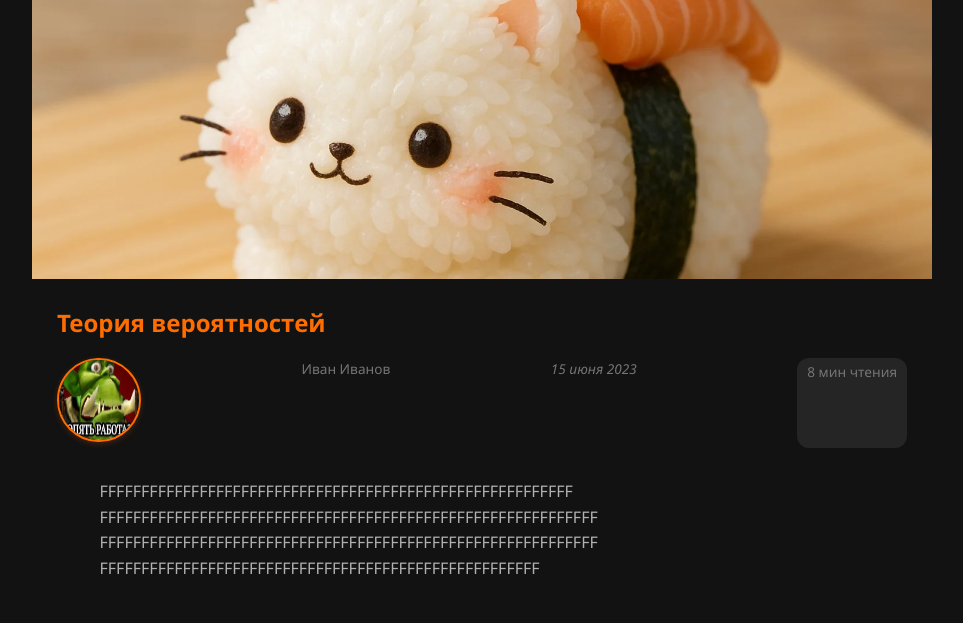
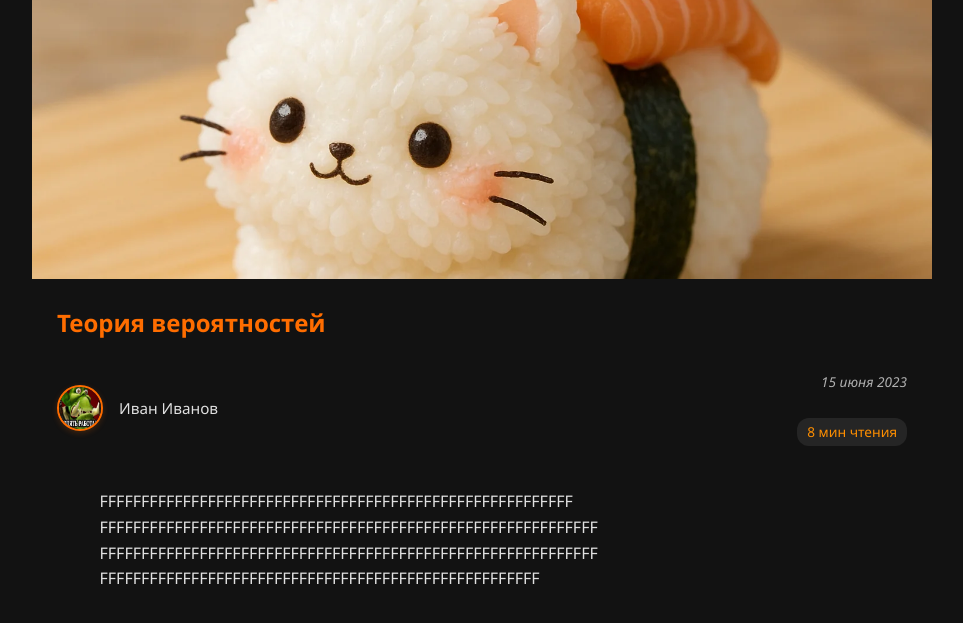
Before and after one commit to Jrol123/KBHub, a Flask app: page /post/1 in a window 1280 px wide. Shown: the part 125-748 px from the top of the page, without its empty margins (158-1121 px from the left). Run offline with Flask 2, Linux system fonts and the light colour scheme; data comes from the database, SQL or seed files in the repository.

Commit message:
changed post page

```diff
--- a/static/css/styles.css
+++ b/static/css/styles.css
@@ -267,14 +267,17 @@ body {
 .post-meta {
     display: flex;
     justify-content: space-between;
+    /* align-items: center; */
+    align-items: stretch;
     font-size: 0.85em;
     color: #757575;
     margin-top: auto;
+    height: 100px;
 }
 
 .author-avatar {
-    width: 80px;
-    height: 80px;
+    width: 42px;
+    height: 42px;
     flex-shrink: 0;
     border-radius: 50%;
     overflow: hidden;
@@ -283,14 +286,28 @@ body {
     box-shadow: 0 2px 6px rgba(255, 109, 0, 0.2);
 }
 
+.meta-author {
+    display: flex;
+    align-items: center;
+    font-size: large;
+    color:#e0e0e0;
+}
+
+.meta-author img {
+    margin-right: 16px;
+}
+
 .meta-date {
     font-style: italic;
+    text-align: right;
+    color: #b0b0b0;
 }
 
 .meta-reading-time {
     background-color: #252525;
     padding: 3px 10px;
     border-radius: 12px;
+    color: #ff8f00;
 }
 
 /* Адаптивность */
@@ -571,7 +588,7 @@ body {
 .post-body {
     margin-top: 15px;
     margin-left: 5%;
-    color: #b0b0b0;
+    color: #e0e0e0; /*#b0b0b0*/
     line-height: 1.6;
     font-size: 16px;
     max-width: 700px;
--- a/templates/post.html
+++ b/templates/post.html
@@ -17,11 +17,16 @@
                     {% if post.author.avatar %}
                     <img src="{{ url_for('static', filename='img/' + post.author.avatar) }}" alt="{{ post.author.name }}" class="author-avatar">
                     {% endif %}
-                    <!-- <span>{{ post.author.name }}</span> -->
+                    <a href="{{ url_for('user_profile', user_id=post.author.id) }}" class="author-link">
+                        {{ post.author.name }}
+                    </a>
                 </span>
-                <span>{{ post.author.name }}</span>
-                <span class="meta-date">{{ post.date }}</span>
-                <span class="meta-reading-time">{{ post.reading_time }} мин чтения</span>
+                <!-- <span>{{ post.author.name }}</span> -->
+                <!-- <span class="meta-date">{{ post.date }}</span> -->
+                <div style="display: grid; align-items: center;">
+                    <span class="meta-date">{{ post.date }}</span>
+                    <span class="meta-reading-time">{{ post.reading_time }} мин чтения</span>
+                </div>
             </div>
 
             <div class="post-body">
```
